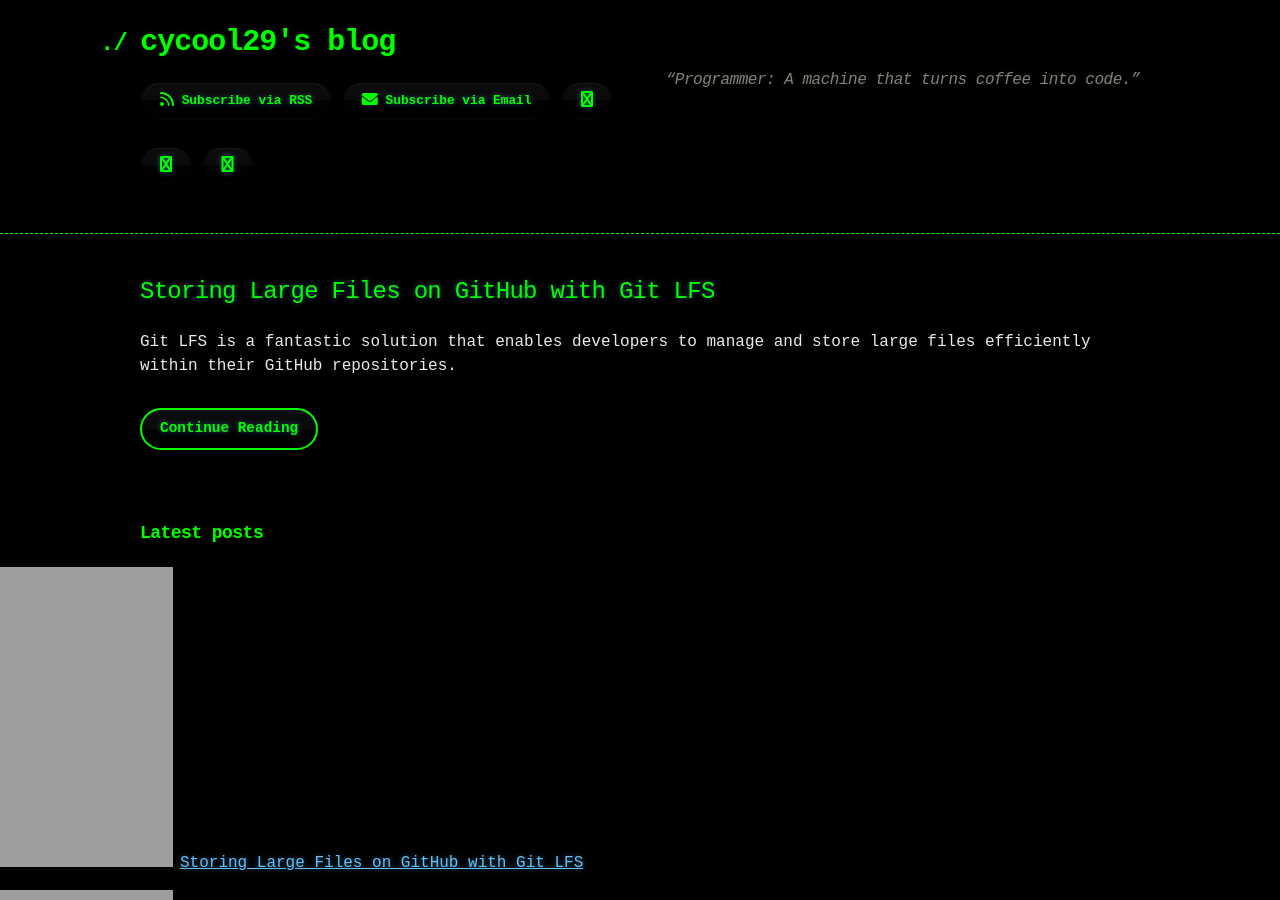
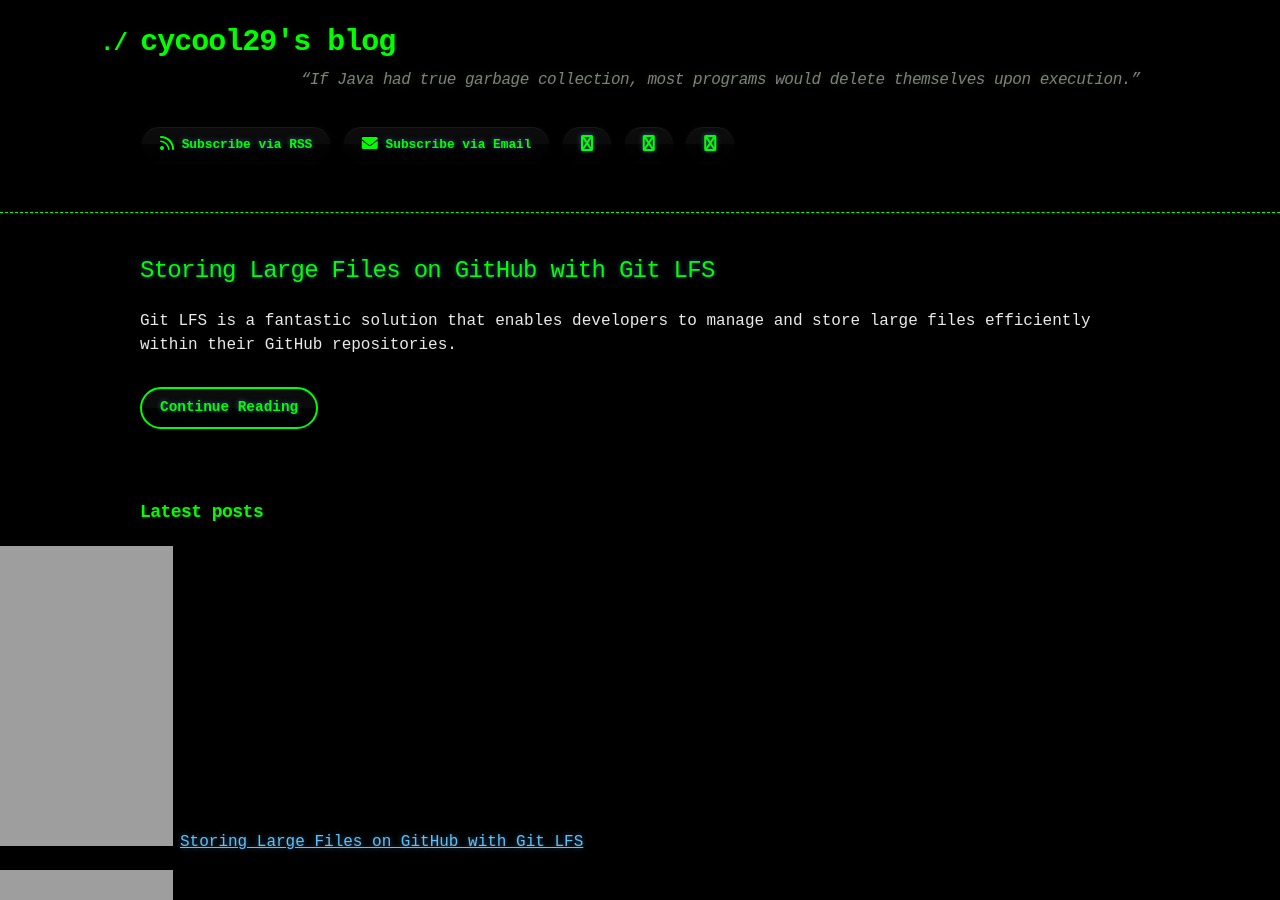
Before and after one commit to cycool29/cycool29.github.io, a Jekyll site: the page built from index.md, in a window 1280 px wide and 900 px high. Built offline with Jekyll 4.4.1, drawn with Linux system fonts in a browser that asks for light colours; a style sheet for code colours, icons or effects is not loaded.

Commit message:
Update quotes

```diff
--- a/_config.yml
+++ b/_config.yml
@@ -1,5 +1,5 @@
 title: cycool29's blog
-description: "“Programmer: A machine that turns coffee into code.” "
+description: "“If Java had true garbage collection, most programs would delete themselves upon execution.” "
 bio: A high school student. Intermediate in Python, Git, Bash. Learning JavaScript. He/Him. "
 author: cycool29
 url: https://cycool29.github.io
```
